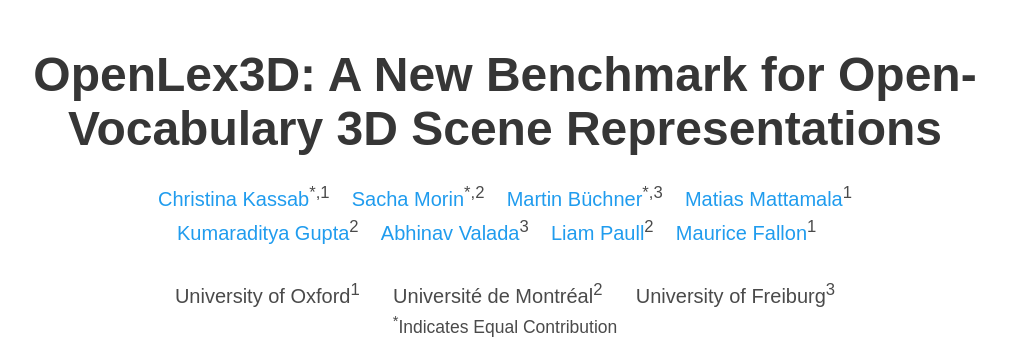
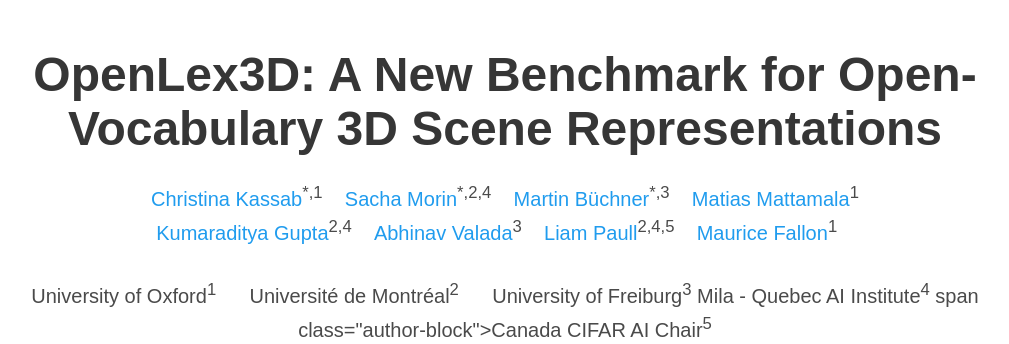
Before and after one commit to openlex3d/openlex3d.github.io, a plain HTML site: page index.html in a window 1280 px wide. Shown: the top 344 px of the page, without its empty margins (135-1144 px from the left). Drawn offline with nearby package versions, Linux system fonts and the light colour scheme; a script that the page names is missing; some icons are missing; a web font is replaced by a local one.

Commit message:
updated affiliations

```diff
--- a/index.html
+++ b/index.html
@@ -353,7 +353,7 @@
                 <a href="https://ckassab.github.io/" target="_blank">Christina Kassab</a><sup>*,1</sup></span>
                 &nbsp;&nbsp;
                 <span class="author-block">
-                  <a href="https://sachamorin.github.io/" target="_blank">Sacha Morin</a><sup>*,2</sup></span>
+                  <a href="https://sachamorin.github.io/" target="_blank">Sacha Morin</a><sup>*,2,4</sup></span>
                   &nbsp;&nbsp;
                   <span class="author-block">
                     <a href="https://rl.uni-freiburg.de/people/buechner" target="_blank">Martin Büchner</a><sup>*,3</sup></span>
@@ -363,7 +363,7 @@
                   </span>
                   <br>
                   <span class="author-block">
-                    <a href="https://www.kumaradityag.com/" target="_blank">Kumaraditya Gupta</a><sup>2</sup>
+                    <a href="https://www.kumaradityag.com/" target="_blank">Kumaraditya Gupta</a><sup>2,4</sup>
                   </span>
                   &nbsp;&nbsp;
                   <span class="author-block">
@@ -371,7 +371,7 @@
                   </span>
                   &nbsp;&nbsp;
                   <span class="author-block">
-                    <a href="http://liampaull.ca/" target="_blank">Liam Paull</a><sup>2</sup>
+                    <a href="http://liampaull.ca/" target="_blank">Liam Paull</a><sup>2,4,5</sup>
                   </span>
                   &nbsp;&nbsp;
                   <span class="author-block">
@@ -387,6 +387,8 @@
                     <span class="author-block">Université de Montréal</span><sup>2</sup>
                     &nbsp;&nbsp;&nbsp;&nbsp;
                     <span class="author-block">University of Freiburg</span><sup>3</sup>
+                    <span class="author-block">Mila - Quebec AI Institute</span><sup>4</sup>
+                    span class="author-block">Canada CIFAR AI Chair</span><sup>5</sup>
                     <span class="eql-cntrb"><small><br><sup>*</sup>Indicates Equal Contribution</small></span>
                   </div>
 
```
